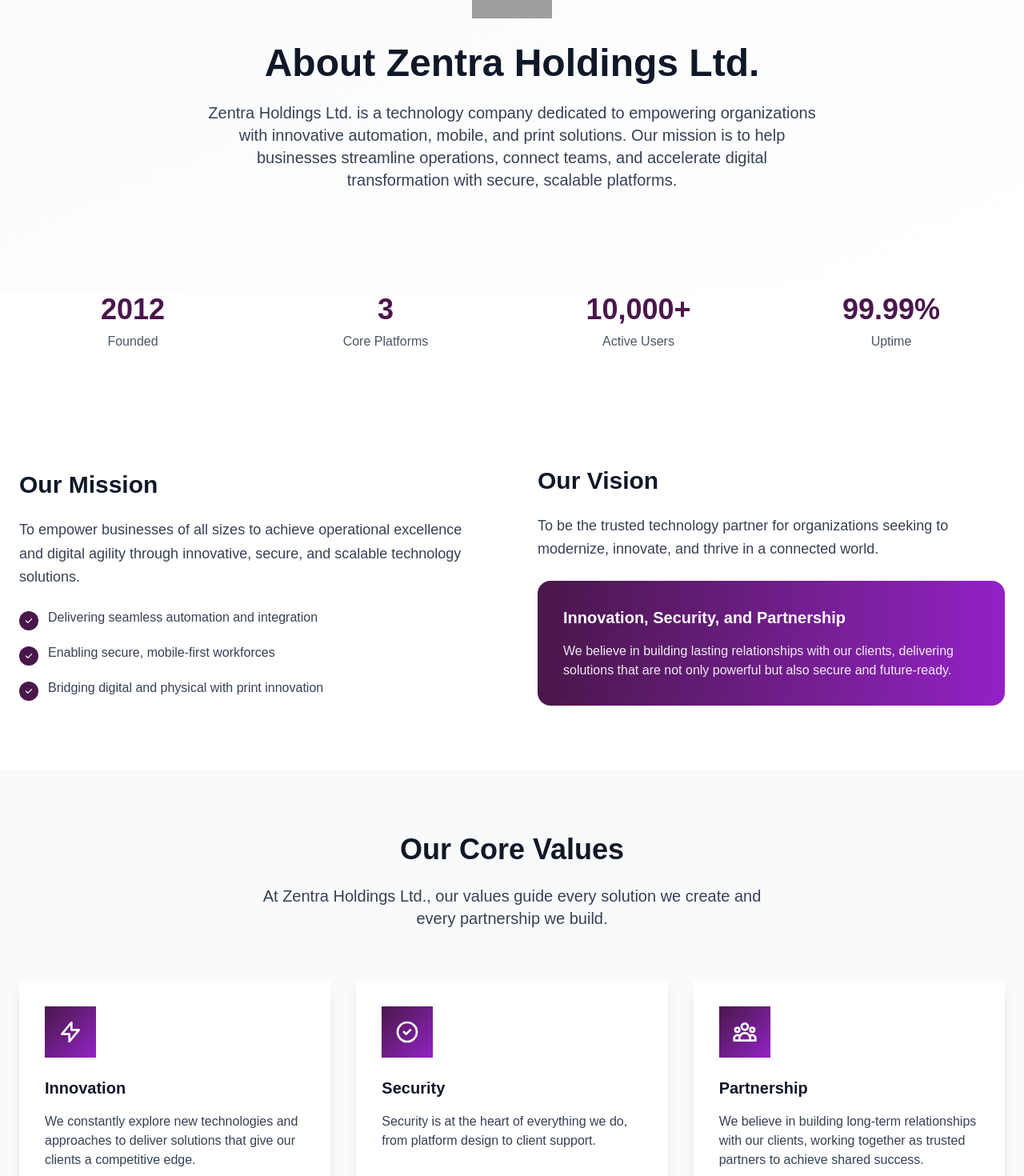
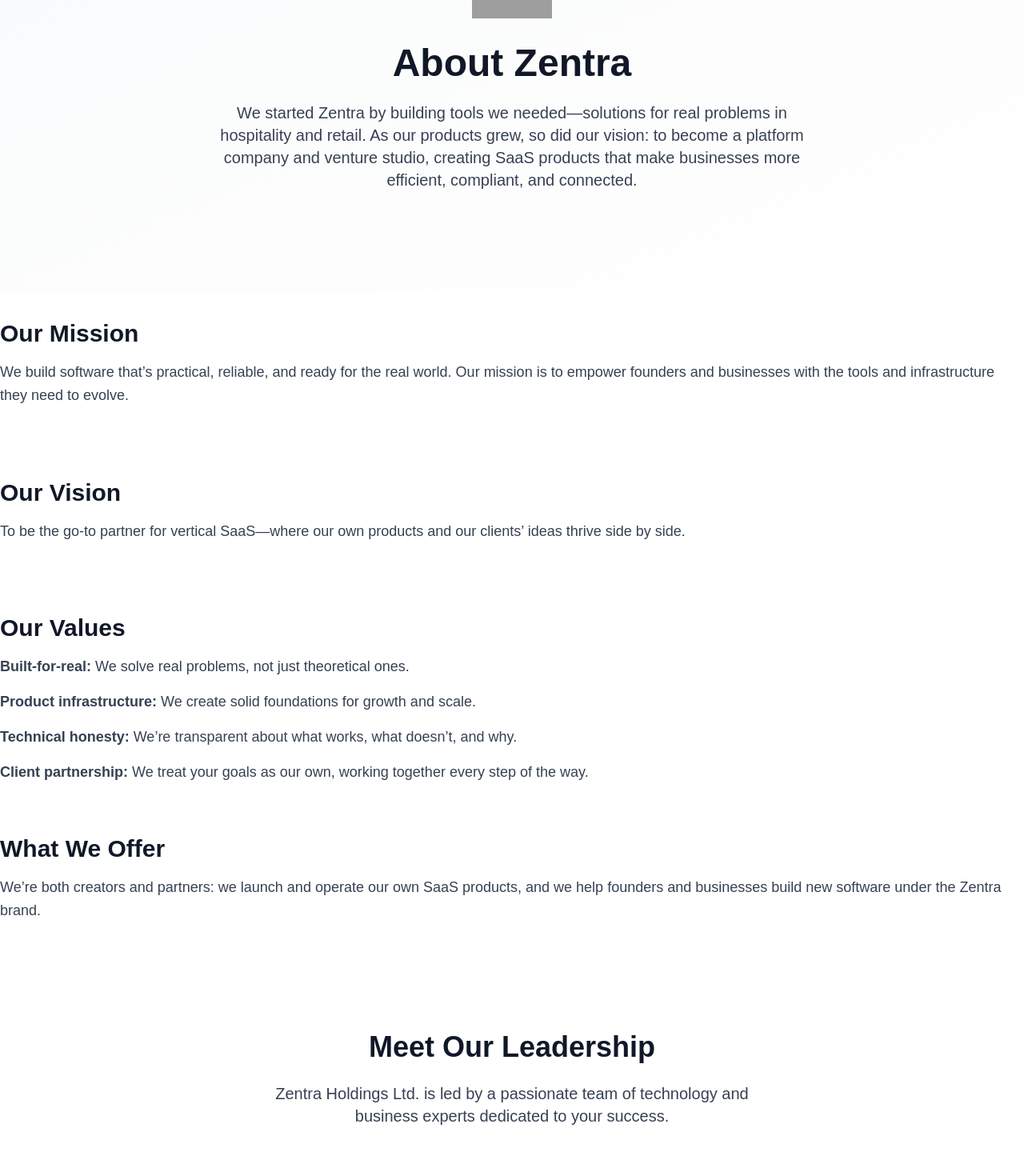
Before and after one commit to bl7/zentraholdings, a Next.js app: page /about in a window 1280 px wide. Shown: the part 180-1650 px from the top of the page at 80% size. Built offline with nearby package versions, Linux system fonts and the light colour scheme; grey boxes are pictures that could not be loaded.

Commit message:
connecting components

```diff
--- a/src/app/about/page.tsx
+++ b/src/app/about/page.tsx
@@ -14,158 +14,49 @@ export default function About() {
               <Image src="/logo.png" alt="Zentra Holdings Ltd. Logo" width={100} height={100} priority />
             </div>
             <h1 className="text-5xl font-bold text-gray-900 mb-6">
-              About Zentra Holdings Ltd.
+              About Zentra
             </h1>
-            <p className="text-xl text-gray-700 max-w-3xl mx-auto">
-              Zentra Holdings Ltd. is a technology company dedicated to empowering organizations with innovative automation, mobile, and print solutions. Our mission is to help businesses streamline operations, connect teams, and accelerate digital transformation with secure, scalable platforms.
+            <p className="text-xl text-gray-700 max-w-3xl mx-auto mb-8">
+              We started Zentra by building tools we needed—solutions for real problems in hospitality and retail. As our products grew, so did our vision: to become a platform company and venture studio, creating SaaS products that make businesses more efficient, compliant, and connected.
             </p>
           </div>
         </div>
       </section>
 
-      {/* Stats */}
-      <section>
-        <div className="max-w-7xl mx-auto px-6">
-          <div className="grid md:grid-cols-4 gap-8 mb-16">
-            <div className="text-center">
-              <div className="text-4xl font-bold text-[#4A164B] mb-2">2012</div>
-              <div className="text-gray-600">Founded</div>
-            </div>
-            <div className="text-center">
-              <div className="text-4xl font-bold text-[#4A164B] mb-2">3</div>
-              <div className="text-gray-600">Core Platforms</div>
-            </div>
-            <div className="text-center">
-              <div className="text-4xl font-bold text-[#4A164B] mb-2">10,000+</div>
-              <div className="text-gray-600">Active Users</div>
-            </div>
-            <div className="text-center">
-              <div className="text-4xl font-bold text-[#4A164B] mb-2">99.99%</div>
-              <div className="text-gray-600">Uptime</div>
-            </div>
-          </div>
-        </div>
+      {/* Mission */}
+      <section className="py-8">
+        <h2 className="text-3xl font-bold text-gray-900 mb-4">Our Mission</h2>
+        <p className="text-lg text-gray-700 mb-6 leading-relaxed">
+          We build software that’s practical, reliable, and ready for the real world. Our mission is to empower founders and businesses with the tools and infrastructure they need to evolve.
+        </p>
       </section>
 
-      {/* Mission & Vision */}
-      <motion.section
-        initial={{ opacity: 0, y: 24 }}
-        whileInView={{ opacity: 1, y: 0 }}
-        transition={{ duration: 0.3, ease: 'easeOut' }}
-        viewport={{ once: true, amount: 0.1 }}
-        className="py-20"
-      >
-        <div className="max-w-7xl mx-auto px-6">
-          <div className="grid lg:grid-cols-2 gap-16 items-center">
-            {/* Mission */}
-            <div>
-              <h2 className="text-3xl font-bold text-gray-900 mb-6">Our Mission</h2>
-              <p className="text-lg text-gray-700 mb-6 leading-relaxed">
-                To empower businesses of all sizes to achieve operational excellence and digital agility through innovative, secure, and scalable technology solutions.
-              </p>
-              <ul className="space-y-4">
-                <li className="flex items-start space-x-3">
-                  <span className="w-6 h-6 bg-[#4A164B] rounded-full flex items-center justify-center mt-1">
-                    <svg className="w-3 h-3 text-white" fill="currentColor" viewBox="0 0 20 20">
-                      <path fillRule="evenodd" d="M16.707 5.293a1 1 0 010 1.414l-8 8a1 1 0 01-1.414 0l-4-4a1 1 0 011.414-1.414L8 12.586l7.293-7.293a1 1 0 011.414 0z" clipRule="evenodd" />
-                    </svg>
-                  </span>
-                  <span className="text-gray-700">Delivering seamless automation and integration</span>
-                </li>
-                <li className="flex items-start space-x-3">
-                  <span className="w-6 h-6 bg-[#4A164B] rounded-full flex items-center justify-center mt-1">
-                    <svg className="w-3 h-3 text-white" fill="currentColor" viewBox="0 0 20 20">
-                      <path fillRule="evenodd" d="M16.707 5.293a1 1 0 010 1.414l-8 8a1 1 0 01-1.414 0l-4-4a1 1 0 011.414-1.414L8 12.586l7.293-7.293a1 1 0 011.414 0z" clipRule="evenodd" />
-                    </svg>
-                  </span>
-                  <span className="text-gray-700">Enabling secure, mobile-first workforces</span>
-                </li>
-                <li className="flex items-start space-x-3">
-                  <span className="w-6 h-6 bg-[#4A164B] rounded-full flex items-center justify-center mt-1">
-                    <svg className="w-3 h-3 text-white" fill="currentColor" viewBox="0 0 20 20">
-                      <path fillRule="evenodd" d="M16.707 5.293a1 1 0 010 1.414l-8 8a1 1 0 01-1.414 0l-4-4a1 1 0 011.414-1.414L8 12.586l7.293-7.293a1 1 0 011.414 0z" clipRule="evenodd" />
-                    </svg>
-                  </span>
-                  <span className="text-gray-700">Bridging digital and physical with print innovation</span>
-                </li>
-              </ul>
-            </div>
-
-            {/* Vision */}
-            <div>
-              <h2 className="text-3xl font-bold text-gray-900 mb-6">Our Vision</h2>
-              <p className="text-lg text-gray-700 mb-6 leading-relaxed">
-                To be the trusted technology partner for organizations seeking to modernize, innovate, and thrive in a connected world.
-              </p>
-              <div className="bg-gradient-to-r from-[#4A164B] to-[#9321C6] rounded-2xl p-8 text-white">
-                <h3 className="text-xl font-bold mb-4">Innovation, Security, and Partnership</h3>
-                <p className="opacity-90">
-                  We believe in building lasting relationships with our clients, delivering solutions that are not only powerful but also secure and future-ready.
-                </p>
-              </div>
-            </div>
-          </div>
-        </div>
-      </motion.section>
+      {/* Vision */}
+      <section className="py-8">
+        <h2 className="text-3xl font-bold text-gray-900 mb-4">Our Vision</h2>
+        <p className="text-lg text-gray-700 mb-6 leading-relaxed">
+          To be the go-to partner for vertical SaaS—where our own products and our clients’ ideas thrive side by side.
+        </p>
+      </section>
 
       {/* Values */}
-      <motion.section
-        initial={{ opacity: 0, y: 24 }}
-        whileInView={{ opacity: 1, y: 0 }}
-        transition={{ duration: 0.3, ease: 'easeOut' }}
-        viewport={{ once: true, amount: 0.1 }}
-        className="py-20 bg-gray-50"
-      >
-        <div className="max-w-7xl mx-auto px-6">
-          <div className="text-center mb-16">
-            <h2 className="text-4xl font-bold text-gray-900 mb-6">Our Core Values</h2>
-            <p className="text-xl text-gray-700 max-w-2xl mx-auto">
-              At Zentra Holdings Ltd., our values guide every solution we create and every partnership we build.
-            </p>
-          </div>
+      <section className="py-8">
+        <h2 className="text-3xl font-bold text-gray-900 mb-4">Our Values</h2>
+        <ul className="space-y-4 text-lg text-gray-700">
+          <li><strong>Built-for-real:</strong> We solve real problems, not just theoretical ones.</li>
+          <li><strong>Product infrastructure:</strong> We create solid foundations for growth and scale.</li>
+          <li><strong>Technical honesty:</strong> We’re transparent about what works, what doesn’t, and why.</li>
+          <li><strong>Client partnership:</strong> We treat your goals as our own, working together every step of the way.</li>
+        </ul>
+      </section>
 
-          <div className="grid md:grid-cols-3 gap-8">
-            {/* Innovation */}
-            <div className="bg-white p-8 shadow-lg">
-              <div className="w-16 h-16 bg-gradient-to-br from-[#4A164B] to-[#9321C6] flex items-center justify-center mb-6">
-                <svg className="w-8 h-8 text-white" fill="none" stroke="currentColor" viewBox="0 0 24 24">
-                  <path strokeLinecap="round" strokeLinejoin="round" strokeWidth={2} d="M13 10V3L4 14h7v7l9-11h-7z" />
-                </svg>
-              </div>
-              <h3 className="text-xl font-bold text-gray-900 mb-4">Innovation</h3>
-              <p className="text-gray-700">
-                We constantly explore new technologies and approaches to deliver solutions that give our clients a competitive edge.
-              </p>
-            </div>
-
-            {/* Security */}
-            <div className="bg-white p-8 shadow-lg">
-              <div className="w-16 h-16 bg-gradient-to-br from-[#4A164B] to-[#9321C6] flex items-center justify-center mb-6">
-                <svg className="w-8 h-8 text-white" fill="none" stroke="currentColor" viewBox="0 0 24 24">
-                  <path strokeLinecap="round" strokeLinejoin="round" strokeWidth={2} d="M9 12l2 2 4-4m6 2a9 9 0 11-18 0 9 9 0 0118 0z" />
-                </svg>
-              </div>
-              <h3 className="text-xl font-bold text-gray-900 mb-4">Security</h3>
-              <p className="text-gray-700">
-                Security is at the heart of everything we do, from platform design to client support.
-              </p>
-            </div>
-
-            {/* Partnership */}
-            <div className="bg-white p-8 shadow-lg">
-              <div className="w-16 h-16 bg-gradient-to-br from-[#4A164B] to-[#9321C6] flex items-center justify-center mb-6">
-                <svg className="w-8 h-8 text-white" fill="none" stroke="currentColor" viewBox="0 0 24 24">
-                  <path strokeLinecap="round" strokeLinejoin="round" strokeWidth={2} d="M17 20h5v-2a3 3 0 00-5.356-1.857M17 20H7m10 0v-2c0-.656-.126-1.283-.356-1.857M7 20H2v-2a3 3 0 015.356-1.857M7 20v-2c0-.656.126-1.283.356-1.857m0 0a5.002 5.002 0 019.288 0M15 7a3 3 0 11-6 0 3 3 0 016 0zm6 3a2 2 0 11-4 0 2 2 0 014 0zM7 10a2 2 0 11-4 0 2 2 0 014 0z" />
-                </svg>
-              </div>
-              <h3 className="text-xl font-bold text-gray-900 mb-4">Partnership</h3>
-              <p className="text-gray-700">
-                We believe in building long-term relationships with our clients, working together as trusted partners to achieve shared success.
-              </p>
-            </div>
-          </div>
-        </div>
-      </motion.section>
+      {/* What We Offer */}
+      <section className="py-8">
+        <h2 className="text-3xl font-bold text-gray-900 mb-4">What We Offer</h2>
+        <p className="text-lg text-gray-700 mb-6 leading-relaxed">
+          We’re both creators and partners: we launch and operate our own SaaS products, and we help founders and businesses build new software under the Zentra brand.
+        </p>
+      </section>
 
       {/* Team */}
       <motion.section
--- a/src/app/page.tsx
+++ b/src/app/page.tsx
@@ -103,6 +103,36 @@ export default function Home() {
       <SlackInspiredSection />
       <ProjectShowcase projects={projects} animateProps={{ initial: { opacity: 0, y: 24 }, whileInView: { opacity: 1, y: 0 }, transition: { duration: 0.3, ease: 'easeOut' as const }, viewport: { once: true, amount: 0.1 } }} />
       <SlackStyleCTA />
+      {/* SECTION 1: Our Products & Build With Us (two columns) */}
+      <section className="py-20 px-4 bg-white">
+        <div className="max-w-5xl mx-auto grid md:grid-cols-2 gap-12 items-start">
+          {/* Our Products */}
+          <div>
+            <h2 className="text-2xl font-bold text-gray-900 mb-4">Our Products</h2>
+            <ul className="space-y-4">
+              <li><strong>TapTab:</strong> QR-powered menus and ordering for modern hospitality.</li>
+              <li><strong>InstaLabel:</strong> Effortless kitchen labelling and food safety compliance.</li>
+              <li><strong>PrintBridge:</strong> Seamless, silent label printing for any workflow.</li>
+            </ul>
+          </div>
+          {/* Build With Us */}
+          <div>
+            <h2 className="text-2xl font-bold text-gray-900 mb-4">Build With Us</h2>
+            <p>Partner with Zentra to co-create new software products.<br />We bring your ideas to life—fast, reliable, and founder-focused.</p>
+          </div>
+        </div>
+      </section>
+      {/* SECTION 2: Why Choose Zentra */}
+      <section className="py-20 bg-white">
+        <div className="max-w-4xl mx-auto px-6">
+          <h2 className="text-3xl font-bold text-gray-900 mb-6">Why Choose Zentra</h2>
+          <ul className="space-y-6 text-lg text-gray-700">
+            <li><strong>We build for ourselves—and for you.</strong> Our own SaaS products prove our approach works in the real world.</li>
+            <li><strong>Speed and technical honesty.</strong> We move fast, communicate clearly, and deliver what we promise.</li>
+            <li><strong>True partnership, not just a service.</strong> We collaborate closely, sharing our expertise and infrastructure to help you succeed.</li>
+          </ul>
+        </div>
+      </section>
       {/* FAQ Section for SEO */}
       <section className="py-20 bg-white">
         <div className="max-w-4xl mx-auto px-6">
```
Also changed, not shown: src/app/contact/page.tsx (+7 -12 lines).
